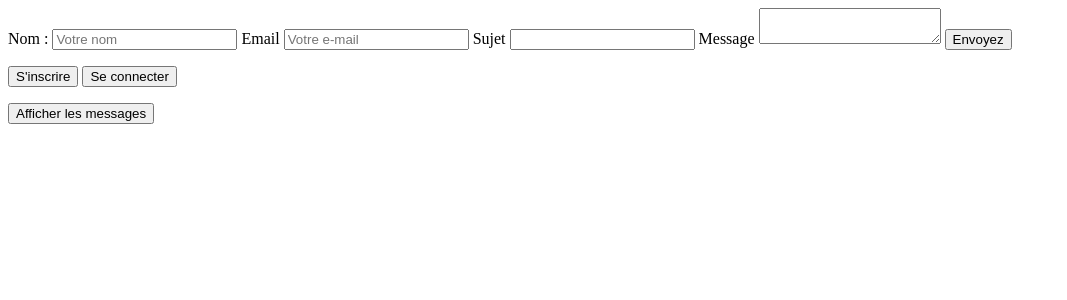
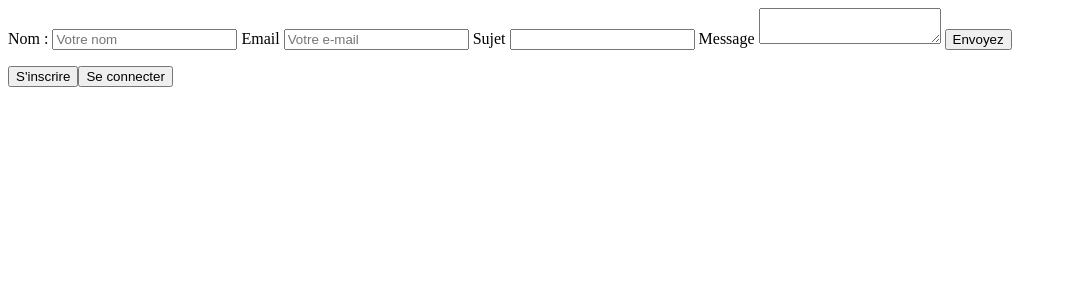
Before and after one commit to SolangeHarmoniePICARD/project_contact-form, a PHP site: page /feature_contact-form/ in a window 1280 px wide. Shown: the top 300 px of the page, without its empty margins (0-1067 px from the left). Run offline with PHP 8.4, Linux system fonts and the light colour scheme.

Commit message:
Display differents buttons if user is connected or not

```diff
--- a/index.php
+++ b/index.php
@@ -13,12 +13,15 @@
     </form>
 
     <p>
-        <a href="view_user-registration.php"><button>S'inscrire</button></a>
-        <a href="view_user-login.php"><button>Se connecter</button></a>
+        <?php
+            if(!isset($_SESSION['username'])){
+                echo '<a href="view_user-registration.php"><button>S\'inscrire</button></a>';
+                echo '<a href="view_user-login.php"><button>Se connecter</button></a>';
+            } else {
+                echo ' <a href="view_contact-messages-list.php"><button>Afficher les messages</button></a>';
+            }
+        ?>
     </p>
 
-    <p>
-        <a href="view_contact-messages-list.php"><button>Afficher les messages</button></a>
-    </p>
 
 <?php include 'include_footer.php'; ?>
```
